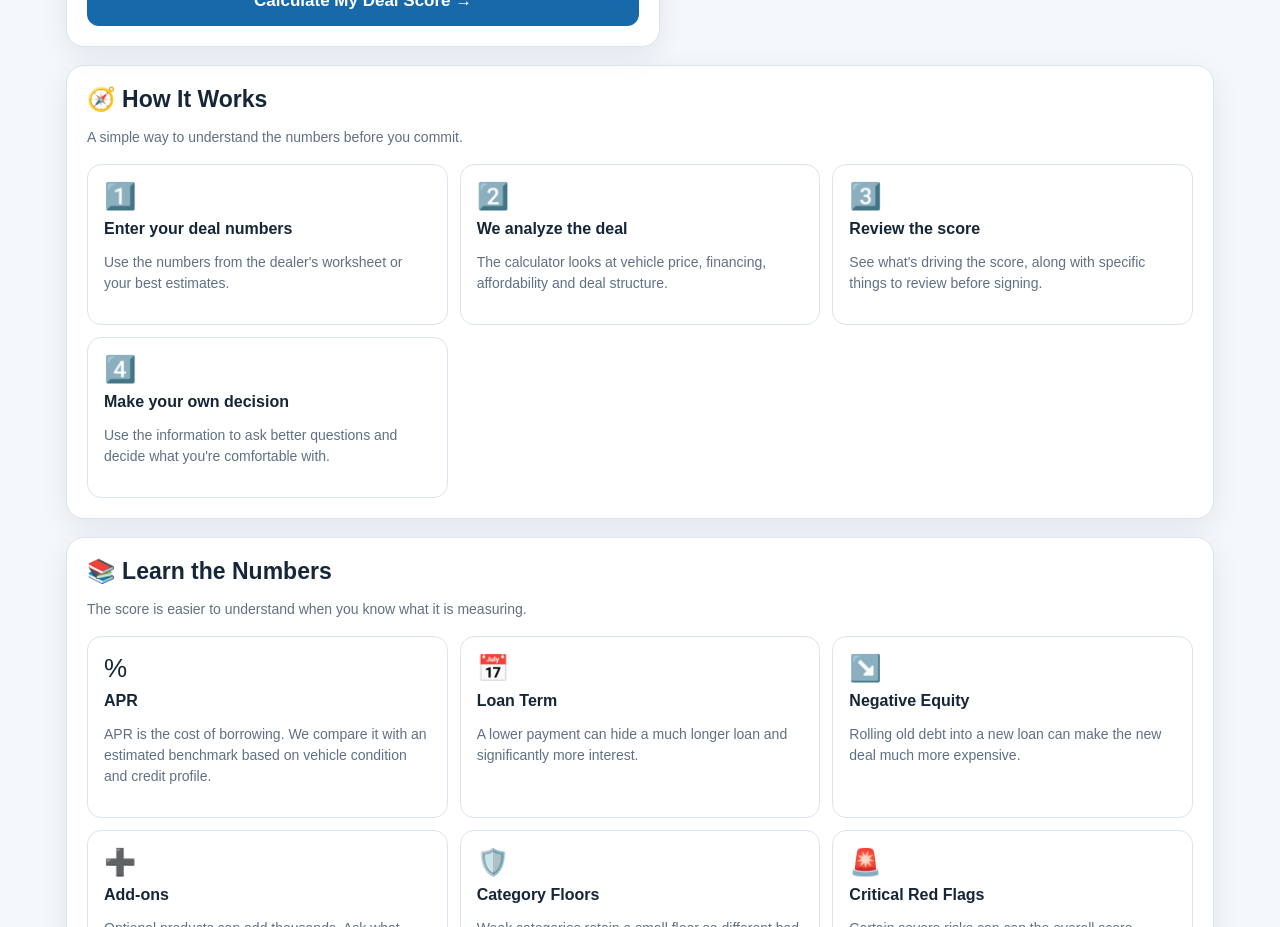
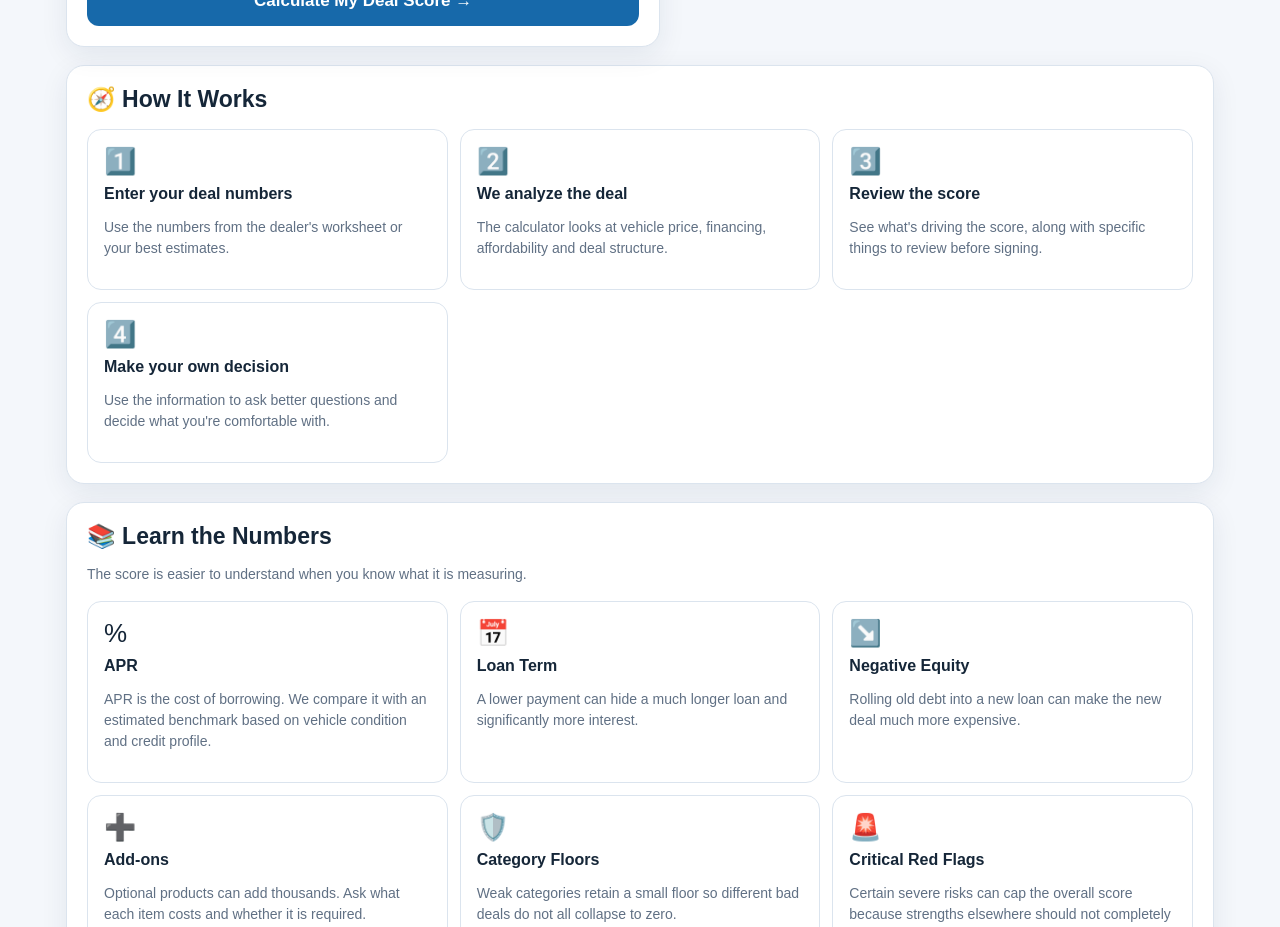
Before and after one commit to rmerrow1/dont-sign-this-yet, a Next.js app: page / in a window 1280 px wide. Shown: the part 2640-3567 px from the top of the page. Built offline with nearby package versions, Linux system fonts and the light colour scheme.

Commit message:
Remove redundant How It Works subtitle
Updated subtitle in InfoSection for clarity.

```diff
--- a/app/page.js
+++ b/app/page.js
@@ -537,7 +537,7 @@ const aprGuidance =
      <InfoSection
   id="how-it-works"
   title="🧭 How It Works"
-  subtitle="A simple way to understand the numbers before you commit."
+
   items={[
     ["1️⃣","Enter your deal numbers","Use the numbers from the dealer's worksheet or your best estimates."],
     ["2️⃣","We analyze the deal","The calculator looks at vehicle price, financing, affordability and deal structure."],
```
